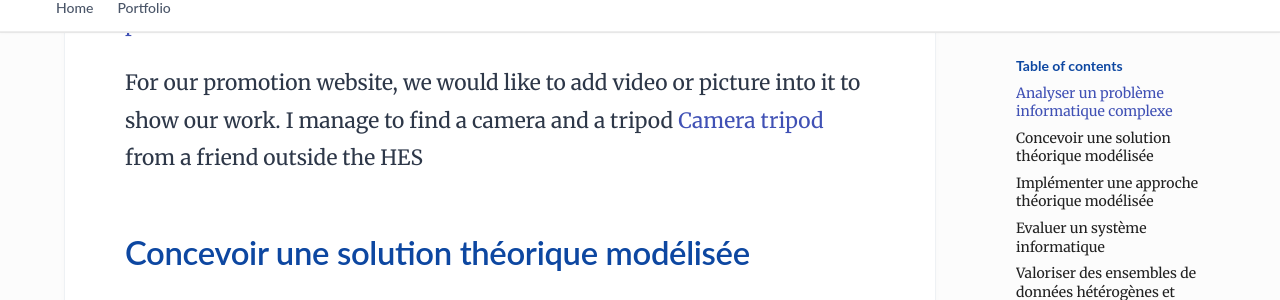
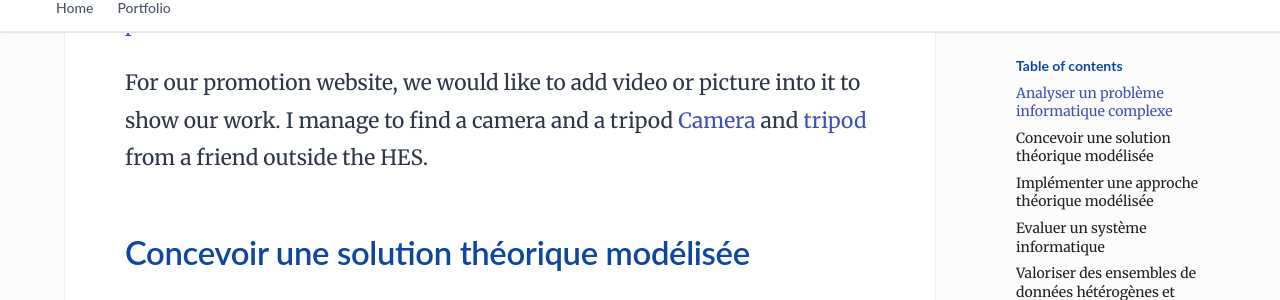
Before and after one commit to mastermeter/portfolio, an MkDocs documentation site: the page built from docs/PortfolioTemplate.md, in a window 1280 px wide and 900 px high, scrolled down 2773 px. Shown: the part 153-453 px from the top of the window. Built offline with MkDocs 1.6.1 and Material for MkDocs 9.7.7, drawn with Linux system fonts in a browser that asks for light colours; comment, search, counter and statistics services are not loaded.

Commit message:
fix : missing camera picture as proof

```diff
--- a/docs/PortfolioTemplate.md
+++ b/docs/PortfolioTemplate.md
@@ -39,7 +39,7 @@
 
 During test on the robot, we see that the first pen model we use has a tendency to flow on the duck and to make too big traces. I went to a shop (Duplirex) to gather pen that have thiner tip and should avoid flowing [New pens](assets/pens2.jpg)
 
-For our promotion website, we would like to add video or picture into it to show our work. I manage to find a camera and a tripod [Camera](assets/camera.jpg) [tripod](assets/tripod.jpg) from a friend outside the HES
+For our promotion website, we would like to add video or picture into it to show our work. I manage to find a camera and a tripod [Camera](assets/camera.jpg) and [tripod](assets/tripod.jpg) from a friend outside the HES.
 
 ## Concevoir une solution théorique modélisée
 
```
Also changed, not shown: docs/assets/camera.jpg (added).
